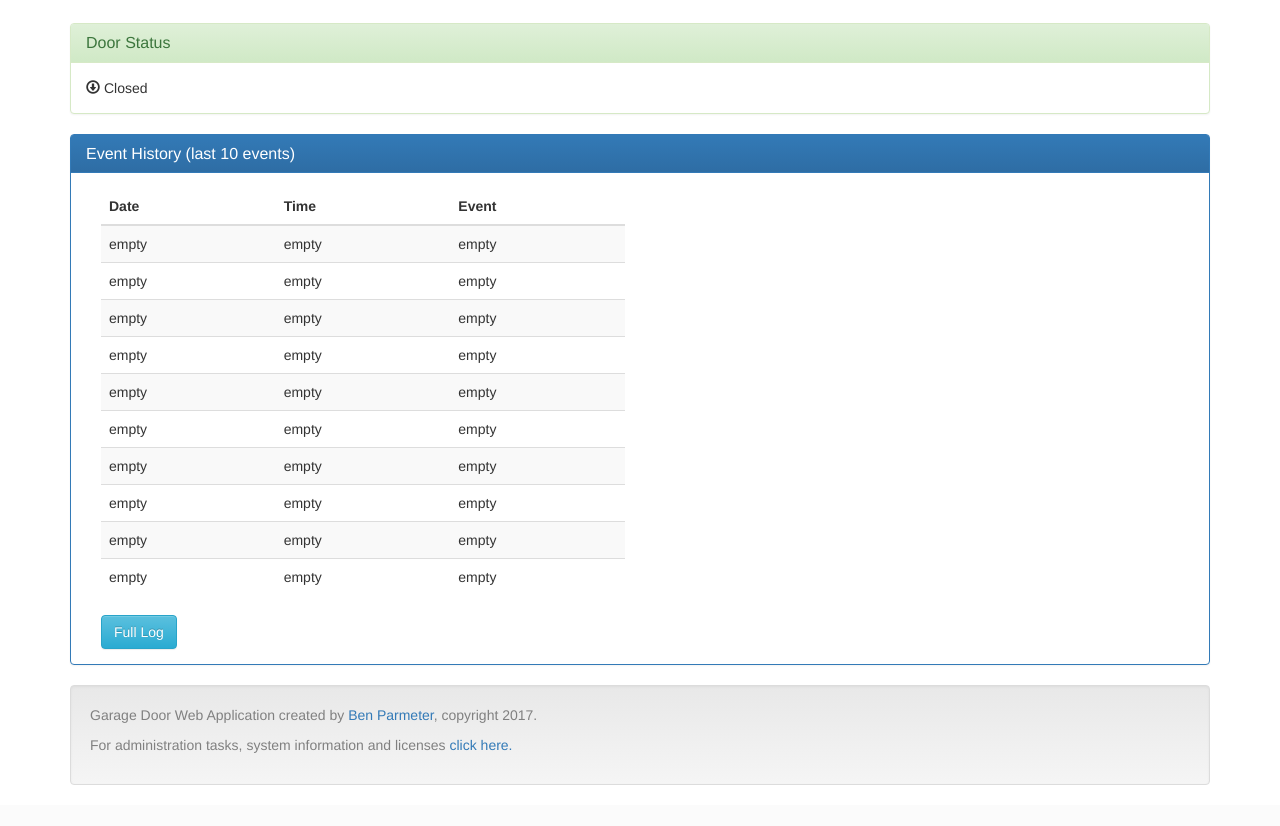
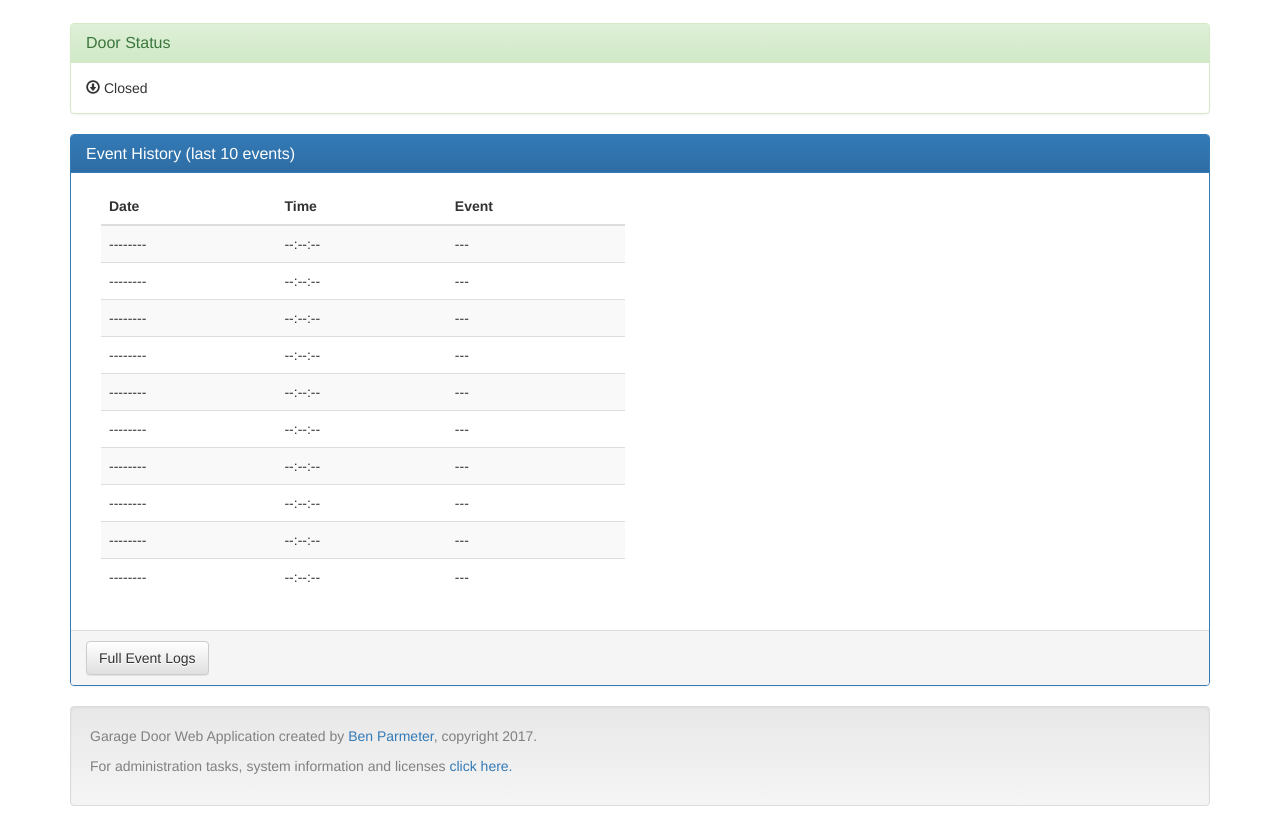
Before and after one commit to nebhead/garage-chip, a Flask app: page / in a window 1280 px wide. Shown: the part 209-1035 px from the top of the page. Before the commit the page ends 994 px from the top, so only its background shows below. Run offline with Flask 2, Linux system fonts and the light colour scheme; some libraries are stand-ins or nearby versions.

Commit message:
Update Logging Methods
Improve logging capabilities.

```diff
--- a/app.py
+++ b/app.py
@@ -6,29 +6,56 @@ import json
 
 app = Flask(__name__)
 
-def readeventhistory(door_history, events):
+def ReadLog():
+	# *****************************************
+	# Function: ReadLog
+	# Input: none
+	# Output: event_list, num_events
+	# Description: Read event.log and populate
+	#  an array of events.
+	# *****************************************
+
 	# Read all lines of events.log into an list(array)
 	try:
-		with open('events.log') as event_log:
-			event_lines = event_log.readlines()
+		with open('events.log') as event_file:
+			event_lines = event_file.readlines()
+			event_file.close()
 	# If file not found error, then create events.log file
 	except(IOError, OSError):
-		event_log = open('events.log', "w")
-		event_log.close()
+		event_file = open('events.log', "w")
+		event_file.close()
 		event_lines = []
 
+	# Initialize event_list list
+	event_list = []
+
 	# Get number of events
-	events = len(event_lines)
+	num_events = len(event_lines)
 
-	# Explode/Split lines into separate elements
-	for x in range(events):
-		door_history.append(event_lines[x].split(" "))
+	for x in range(num_events):
+		event_list.append(event_lines[x].split(" ",2))
 
-	# Error handling if number of events is less than 10, fill array with empty
-	if (events < 10):
-		for line in range((10-events)):
-			door_history.append(["empty","empty","empty"])
-		events = 10
+	# Error handling if number of events is less than 20, fill array with empty
+	if (num_events < 10):
+		for line in range((10-num_events)):
+			event_list.append(["--------","--:--:--","---"])
+		num_events = 10
+
+	return(event_list, num_events)
+
+def WriteLog(event):
+	# *****************************************
+	# Function: WriteLog
+	# Input: str event
+	# Description: Write event to event.log
+	#  Event should be a string.
+	# *****************************************
+	now = str(datetime.datetime.now())
+	now = now[0:19] # Truncate the microseconds
+
+	logfile = open("events.log", "a")
+	logfile.write(now + ' ' + event + '\n')
+	logfile.close()
 
 def ReadStates():
 	# *****************************************
@@ -104,10 +131,7 @@ def WriteSettings(settings):
 
 @app.route('/')
 def index():
-
-	door_history = []
-	events = 0
-	readeventhistory(door_history, events)
+	door_history, events = ReadLog()
 
 	states = ReadStates()
 
@@ -121,10 +145,6 @@ def index():
 @app.route('/button')
 def button():
 
-	door_history = []
-	events = 0
-	readeventhistory(door_history, events)
-
 	states = ReadStates()
 	states['outputs']['button'] = True  		# Button pressed - Set state to 'on'
 	WriteStates(states)		# Write button press to file
@@ -133,28 +153,8 @@ def button():
 
 @app.route('/history')
 def history():
-	# Read all lines of events.log into an list(array)
-	try:
-		with open('events.log') as event_log:
-			event_lines = event_log.readlines()
-	# If file not found error, then create events.log file
-	except(IOError, OSError):
-		event_log = open('events.log', "w")
-		event_log.close()
-		event_lines = []
 
-	# Initialize/Clear the array for event data
-	door_history = []
-	events = len(event_lines)
-
-	# Explode/Split lines into separate elements
-	if (events == 0):
-		empty_list = ["empty","empty","empty"]
-		door_history.append(empty_list)
-		events = 1
-	else:
-		for x in range(events):
-			door_history.append(event_lines[x].split(" "))
+	door_history, events = ReadLog()
 
 	return render_template('door-log.html', door_history=door_history, events=events)
 
@@ -166,16 +166,16 @@ def admin(action=None):
 	settings = ReadSettings()
 
 	if action == 'reboot':
-		# event = "Admin_Reboot"
-		# WriteLog(event)
+		event = "Reboot Requested."
+		WriteLog(event)
 		os.system("sleep 3 && sudo reboot &")
 
 		#Show Reboot Splash
 		return render_template('shutdown.html', action=action)
 
 	if action == 'shutdown':
-		# event = "Admin_Shutdown"
-		# WriteLog(event)
+		event = "Shutdown Requested."
+		WriteLog(event)
 		os.system("sleep 3 && sudo shutdown -h now &")
 
 		#Show Shutdown Splash
@@ -215,6 +215,8 @@ def admin(action=None):
 				settings['notification']['minutes'] = int(response['timeout'])
 
 		WriteSettings(settings)
+		event = "Settings Updated."
+		WriteLog(event)
 
 	uptime = os.popen('uptime').readline()
 
--- a/templates/index.html
+++ b/templates/index.html
@@ -109,16 +109,18 @@
                 {% for row in range(10) %}
                 <tr>
                   {% for column in range(3) %}
-                  <td> {{ door_history[(events-row-1)][column] }} </td>
+                  <td> {{ door_history[(events-10+row)][column] }} </td>
                   {% endfor %}
                 </tr>
                 {% endfor %}
               </tbody>
             </table>
-            <form name="input" action="/history">
-              <button type="submit" class="btn btn btn-info">Full Log</button>
-            </form>
           </div>
+        </div>
+        <div class="panel-footer">
+          <form name="input" action="/history">
+            <button type="submit" class="btn btn-default">Full Event Logs</button>
+          </form>
         </div>
       </div>
 
```
Also changed, not shown: control.py (+23 -12 lines).
